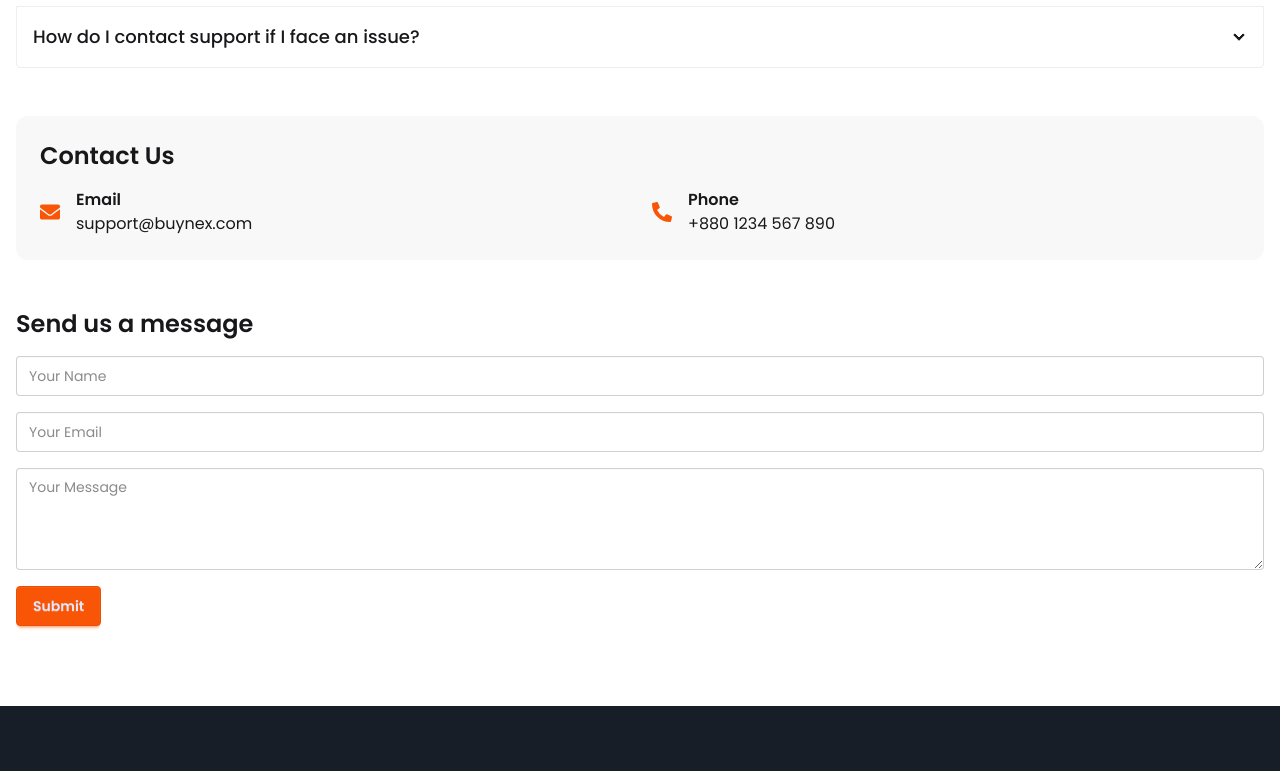
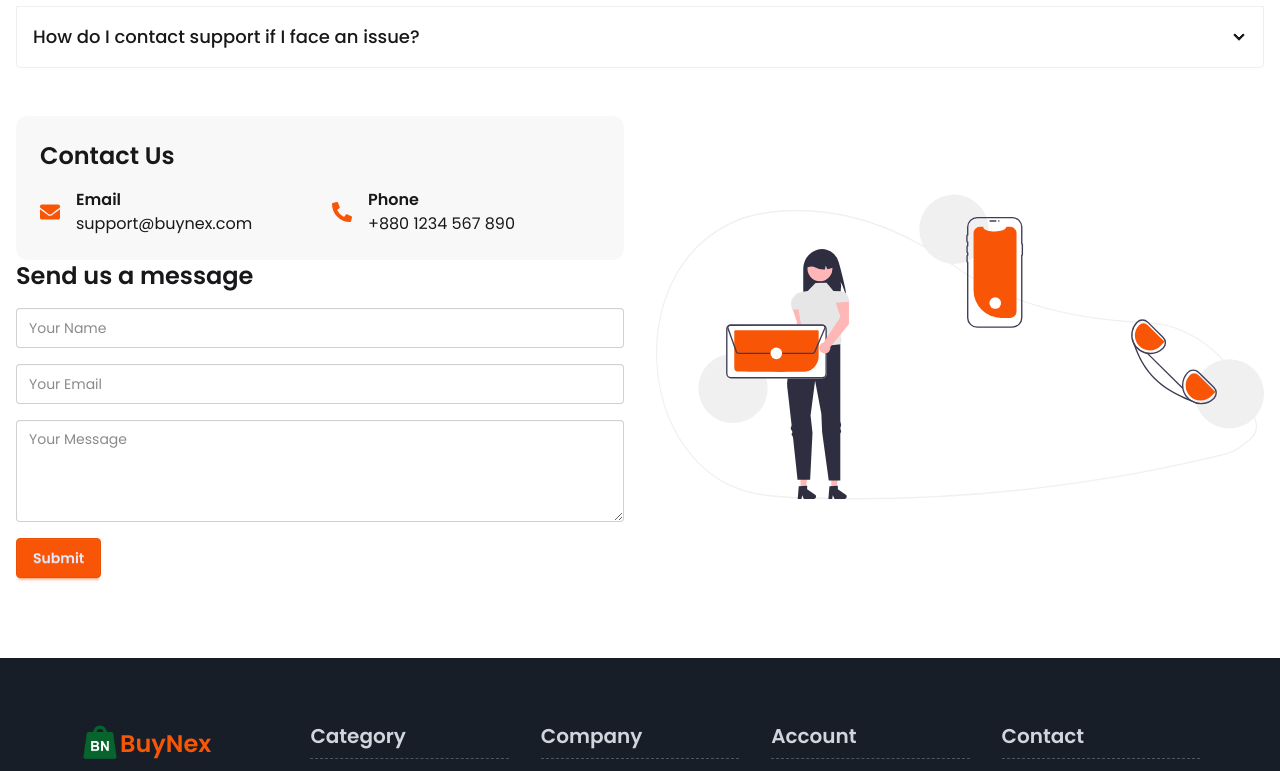
Before and after one commit to tanmayislam2006/Buy-Nex, a React (Vite) app in the folder client/: page /help-support in a window 1280 px wide. Shown: the part 476-1247 px from the top of the page. Built offline with nearby package versions, Linux system fonts and the light colour scheme; no server answers.

Commit message:
some problem change

```diff
--- a/client/src/Pages/public/HelpSupport.jsx
+++ b/client/src/Pages/public/HelpSupport.jsx
@@ -1,14 +1,17 @@
 import React from "react";
 import { FaPhoneAlt, FaEnvelope, FaQuestionCircle } from "react-icons/fa";
-
+import feedbackImage from "../../assets/contact-us.svg";
 const HelpSupport = () => {
   return (
     <div className="px-4 py-20 container mx-auto space-y-12">
       {/* Hero Section */}
       <div className="text-center">
-        <h1 className="text-4xl font-bold text-primary">How can we help you?</h1>
+        <h1 className="text-4xl font-bold text-primary">
+          How can we help you?
+        </h1>
         <p className="mt-4 text-gray-600">
-          Welcome to Buynex Support Center. Find answers to common questions or reach out directly.
+          Welcome to Buynex Support Center. Find answers to common questions or
+          reach out directly.
         </p>
       </div>
 
@@ -25,7 +28,8 @@ const HelpSupport = () => {
             </div>
             <div className="collapse-content">
               <p>
-                First, create an account, browse listings, and directly contact the seller to negotiate and buy.
+                First, create an account, browse listings, and directly contact
+                the seller to negotiate and buy.
               </p>
             </div>
           </div>
@@ -36,7 +40,8 @@ const HelpSupport = () => {
             </div>
             <div className="collapse-content">
               <p>
-                Yes! After creating an account, go to the “Sell” section and post your product with full details.
+                Yes! After creating an account, go to the “Sell” section and
+                post your product with full details.
               </p>
             </div>
           </div>
@@ -47,15 +52,20 @@ const HelpSupport = () => {
             </div>
             <div className="collapse-content">
               <p>
-                You can email us or call our hotline below. We're here 24/7 to assist you.
+                You can email us or call our hotline below. We're here 24/7 to
+                assist you.
               </p>
             </div>
           </div>
         </div>
       </div>
 
+      {/* Feedback or Message Form (optional) */}
+      <div className="grid grid-cols-1 md:grid-cols-2 items-stretch justify-between gap-8">
+        {/* FeedBack Form */}
+        <div>
           {/* Contact Section */}
-      <div className="bg-base-200 p-6 rounded-xl">
+          <div className="bg-base-200 p-6  rounded-xl">
             <h2 className="text-2xl font-semibold mb-4">Contact Us</h2>
             <div className="grid md:grid-cols-2 gap-6">
               <div className="flex items-center gap-4">
@@ -74,8 +84,6 @@ const HelpSupport = () => {
               </div>
             </div>
           </div>
-
-      {/* Feedback or Message Form (optional) */}
           <div>
             <h2 className="text-2xl font-semibold mb-4">Send us a message</h2>
             <form className="space-y-4">
@@ -102,6 +110,12 @@ const HelpSupport = () => {
             </form>
           </div>
         </div>
+        {/* FeedBack Image */}
+        <div className="hidden md:block">
+          <img className="h-full" src={feedbackImage} alt="" />
+        </div>
+      </div>
+    </div>
   );
 };
 
```
Also changed, not shown: client/src/assets/contact-us.svg (added), 1 other file (tests, documents, lock files or other folders). Lines whose indentation alone changed are shown as unchanged.
